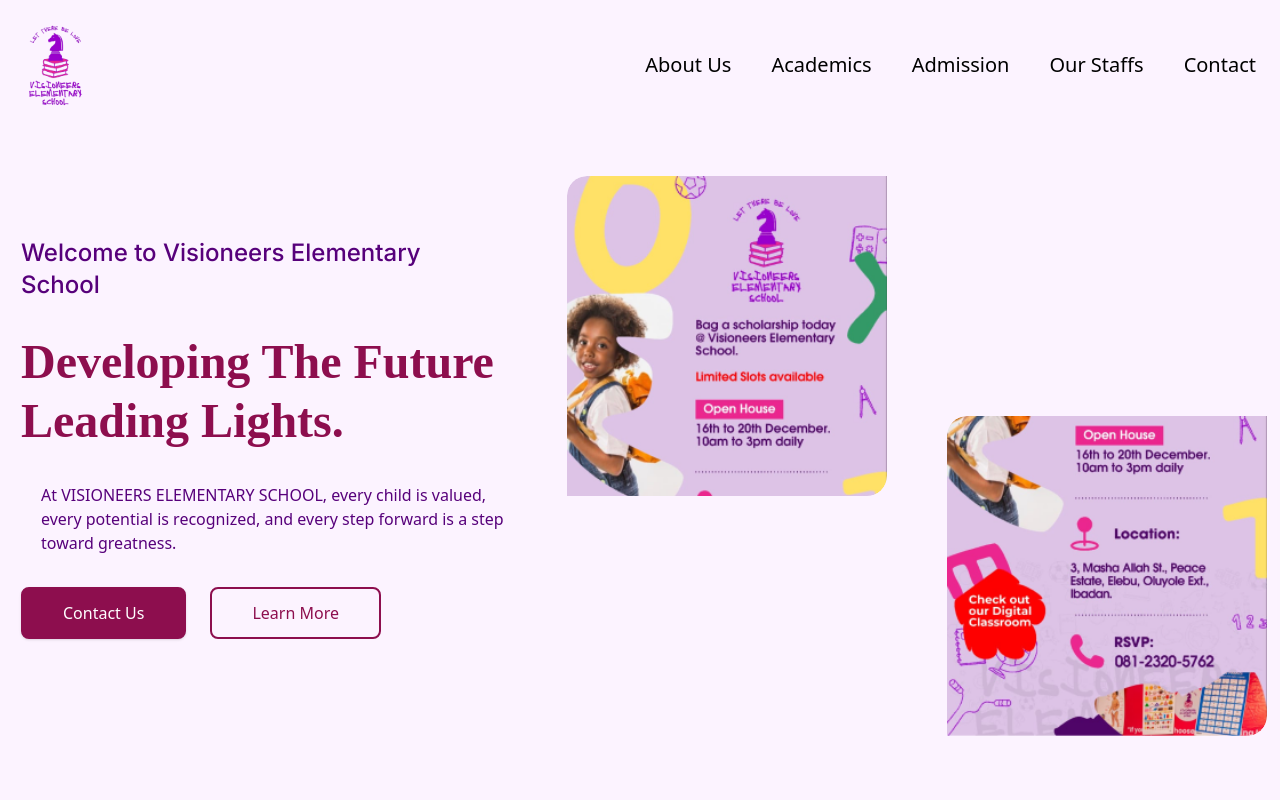
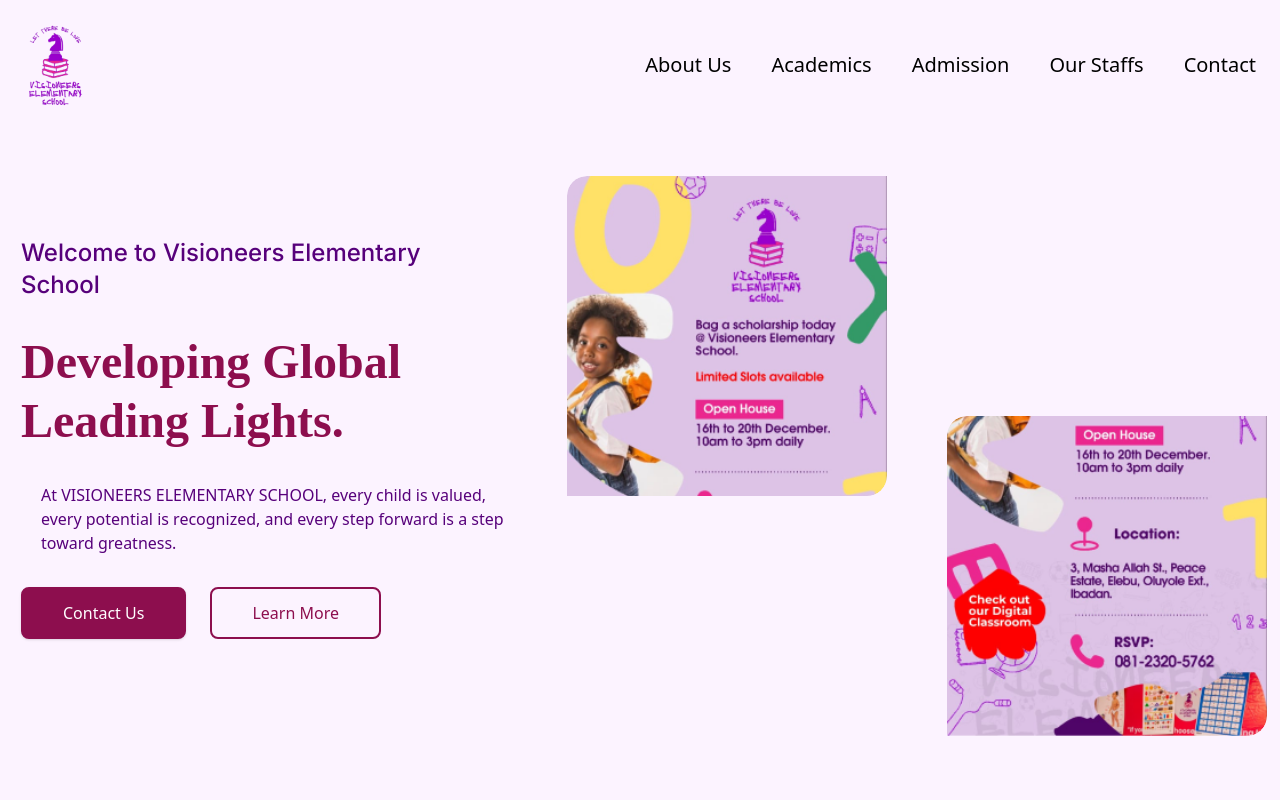
Before and after one commit to Mcdemzy/visioneers-elementary-school, a React (Vite) app: page / in a window 1280 px wide. Shown: the top 800 px of the page. Built offline with nearby package versions, Linux system fonts and the light colour scheme; the HTML template or start-up script is replaced by a standard one.

Commit message:
Initial commit

```diff
--- a/src/Pages/Shared/HeroSection.tsx
+++ b/src/Pages/Shared/HeroSection.tsx
@@ -10,7 +10,7 @@ function HeroSection() {
             School
           </h1>
           <h2 className="md:text-5xl sm:text-[38px] text-[28px] leading-none font-bold md:leading-[58.51px] font-[freckle-face] text-[#8D0E4E] text-center lg:text-start">
-            Developing The Future
+            Developing Global
             <br className="" />
             Leading Lights.
           </h2>
```
